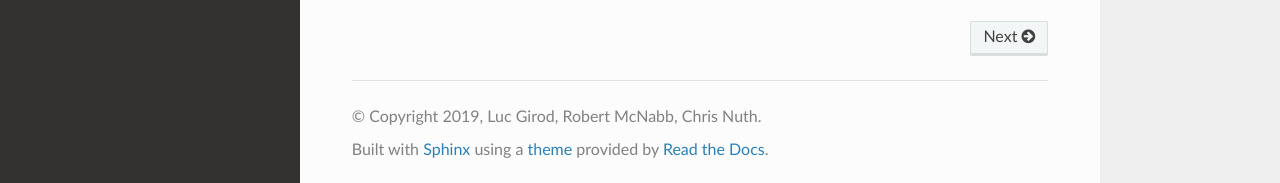
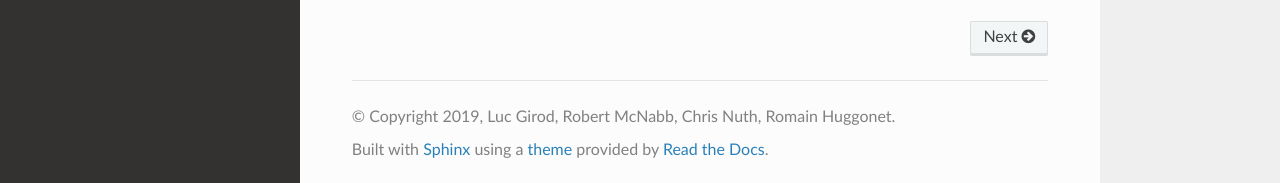
Before and after one commit to iamdonovan/pyddem, a Sphinx documentation site: the page built from doc/index.rst, in a window 1280 px wide. Shown: the part 716-899 px from the top of the page. Built offline with Sphinx 7.4.7 and the Read the Docs theme 2.0.0, drawn with Linux system fonts in a browser that asks for light colours.

Commit message:
add romain as a co-author. :)

```diff
--- a/doc/conf.py
+++ b/doc/conf.py
@@ -51,8 +51,8 @@ def setup(app):
 # -- Project information -----------------------------------------------------
 
 project = 'pymmaster'
-copyright = '2019, Luc Girod, Robert McNabb, Chris Nuth'
-author = 'Luc Girod, Robert McNabb, Chris Nuth'
+copyright = '2019, Luc Girod, Robert McNabb, Chris Nuth, Romain Huggonet'
+author = 'Luc Girod, Robert McNabb, Chris Nuth, Romain Huggonet'
 
 # The short X.Y version
 version = ''
```
